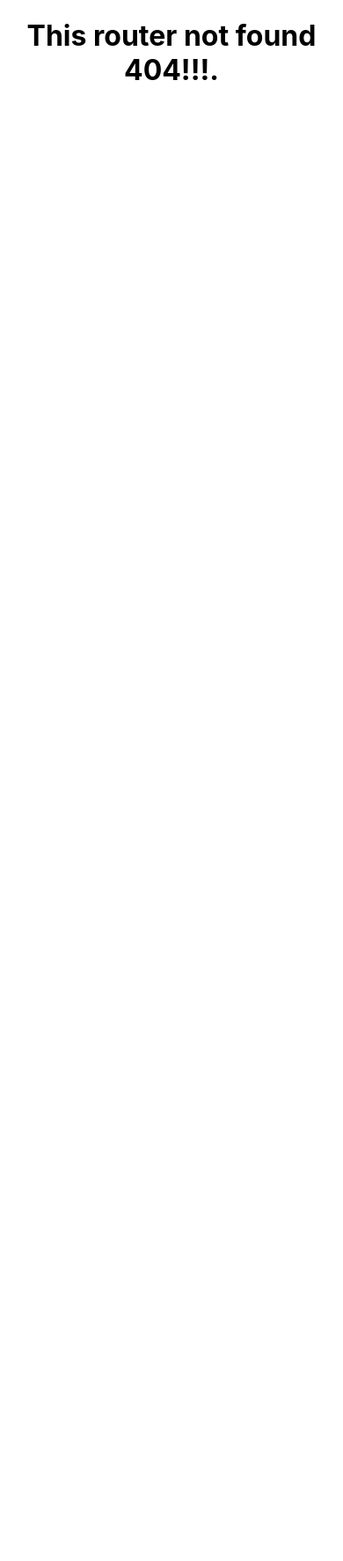
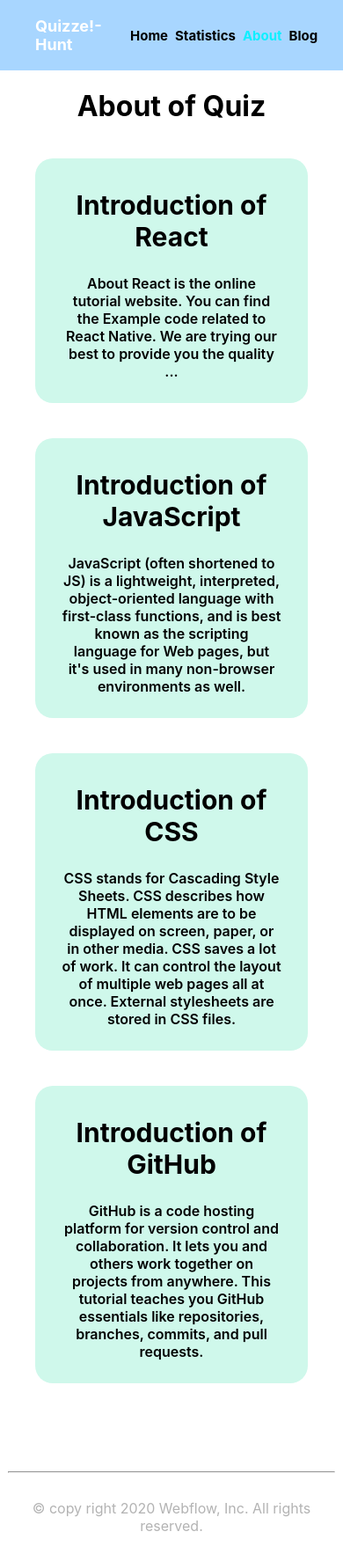
Before and after one commit to Talimul212/quizzz-hunt, a React (Create React App) app: page /about in a window 390 px wide. Before the commit this address had no page. Shown: the whole page at 88% size. Before the commit the page ends 844 px from the top, so only its background shows below. Built offline with nearby package versions, Linux system fonts and the light colour scheme.

Commit message:
cursor and reload fil add

```diff
--- a/src/App.js
+++ b/src/App.js
@@ -6,6 +6,8 @@
 import Blog from './Components/Blog/Blog';
 import Statistics from './Components/Statistics/Statistics';
 import Quiz from './Components/Quiz/Quiz';
+import About from './Components/About/About'
+import Footer from './Components/Footer/Footer'
 function App() {
   const router = createBrowserRouter([
     {
@@ -22,6 +24,10 @@
         {
           path: '/statistics',
           element: <Statistics></Statistics>
+        },
+        {
+          path: '/about',
+          element: <About></About>
         },
 
         {
@@ -43,6 +49,7 @@
   return (
     <div>
       <RouterProvider router={router}></RouterProvider>
+      <Footer></Footer>
     </div>
   );
 }
--- a/src/Components/About/About.js
+++ b/src/Components/About/About.js
@@ -3,7 +3,34 @@
 const About = () => {
     return (
         <div>
-            <h2>This About  myself</h2>
+            <h1><center>About of Quiz</center></h1>
+            <div className='blog-container'>
+                <h2>Introduction of React</h2>
+                <p>
+                    About React is the online tutorial website. You can find the Example code related to React Native. We are trying our best to provide you the quality ...</p>
+            </div>
+            <div className='blog-container'>
+                <h2>Introduction of  JavaScript</h2>
+                <p>JavaScript (often shortened to JS) is a lightweight, interpreted, object-oriented language with first-class functions, and is best known as the scripting language for Web pages, but it's used in many non-browser environments as well.</p>
+            </div>
+            <div className='blog-container'>
+                <h2>Introduction of CSS</h2>
+                <p>
+                    CSS stands for Cascading Style Sheets.
+                    CSS describes how HTML elements are to be displayed on screen, paper, or in other media.
+                    CSS saves a lot of work. It can control the layout of multiple web pages all at once.
+                    External stylesheets are stored in CSS files.
+                </p>
+            </div>
+            <div className='blog-container'>
+                <h2>Introduction of GitHub</h2>
+                <p>
+                    GitHub is a code hosting platform for version control and collaboration. It lets you and others work together on projects from anywhere. This tutorial teaches you GitHub essentials like repositories, branches, commits, and pull requests.
+                </p>
+            </div>
+            <di>
+
+            </di>
         </div>
     );
 };
--- a/src/Components/Cart/Cart.css
+++ b/src/Components/Cart/Cart.css
@@ -23,4 +23,5 @@
 
 .cart-item a {
     text-decoration: none;
+    cursor: pointer;
 }
--- /dev/null
+++ b/src/Components/Footer/Footer.css
@@ -0,0 +1,13 @@
+.footer {
+    margin-top: 100px;
+}
+
+.footer hr {
+    width: 95%;
+}
+
+.footer center {
+    margin-top: 30px;
+    margin-bottom: 30px;
+    color: rgb(179, 179, 179);
+}
--- /dev/null
+++ b/src/Components/Footer/Footer.js
@@ -0,0 +1,14 @@
+import React from 'react';
+import './Footer.css'
+const Footer = () => {
+    return (
+        <div className='footer'>
+            <p >
+                <hr />
+                <center> © copy right 2020 Webflow, Inc. All rights reserved.</center>
+            </p>
+        </div>
+    );
+};
+
+export default Footer;
--- a/src/Components/Header/Header.css
+++ b/src/Components/Header/Header.css
@@ -14,6 +14,7 @@
     font-size: 17px;
     margin-left: 36px;
     font-weight: bold;
+    cursor: pointer;
 }
 
 .header a:hover {
@@ -22,14 +23,16 @@
 
 @media screen and (max-width:700px) {
     .header a {
-        display: none;
+        font-size: 15px;
+        margin-left: 8px;
+
     }
 
     .header h1 {
         color: white;
-        width: 300px;
-        font-size: xx-large;
-        margin-left: -40px;
+        width: 100px;
+        font-size: large;
+        margin-left: -100px;
     }
 
     .header h1:hover {
--- a/src/Components/Header/Header.js
+++ b/src/Components/Header/Header.js
@@ -20,6 +20,9 @@
                 } to="/statistics">Statistics</NavLink>
                 <NavLink style={({ isActive }) =>
                     isActive ? activeStyle : undefined
+                } to="/about">About</NavLink>
+                <NavLink style={({ isActive }) =>
+                    isActive ? activeStyle : undefined
                 } to="/blog">Blog</NavLink>
             </div>
         </nav>
--- a/src/Components/Home/Home.css
+++ b/src/Components/Home/Home.css
@@ -12,7 +12,7 @@
 }
 
 .heading {
-    margin-bottom: 50px;
+    margin-bottom: 90px;
 }
 
 .home-container {
--- a/src/Components/Question/Question.css
+++ b/src/Components/Question/Question.css
@@ -17,6 +17,7 @@
 
 .icon {
     width: 25px;
+    cursor: pointer;
 
 }
 
@@ -25,3 +26,18 @@
     grid-template-columns: repeat(2, 1fr);
 
 }
+
+@media screen and (max-width:700px) {
+    .option-container {
+        display: grid;
+        grid-template-columns: repeat(1, 1fr);
+
+    }
+
+    .quesxtion-title {
+        display: flex;
+        flex-direction: column;
+        align-items: center;
+        justify-content: space-around;
+    }
+}
--- a/src/Components/Question/Question.js
+++ b/src/Components/Question/Question.js
@@ -2,10 +2,8 @@
 import Options from '../Options/Options';
 import './Question.css'
 import { EyeIcon } from '@heroicons/react/24/solid'
-import { useState } from 'react';
 const Question = ({ questions }) => {
     const id = questions.id;
-    const [shown, setShown] = useState(false)
     const { question, correctAnswer, options } = questions;
     const handlerRealAns = () => {
         alert(`Answer: ${correctAnswer}`);
```
Also changed, not shown: 2 other files (tests, documents, lock files or other folders).
